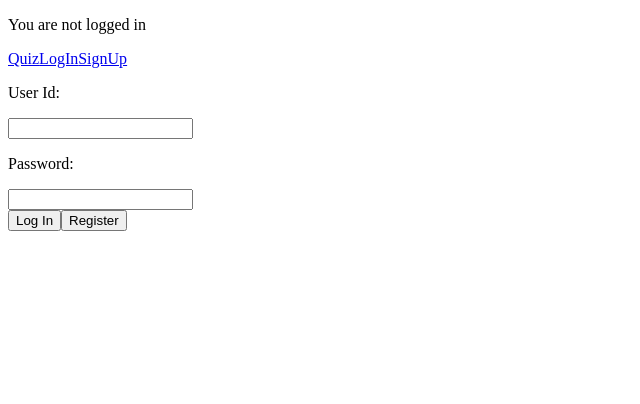
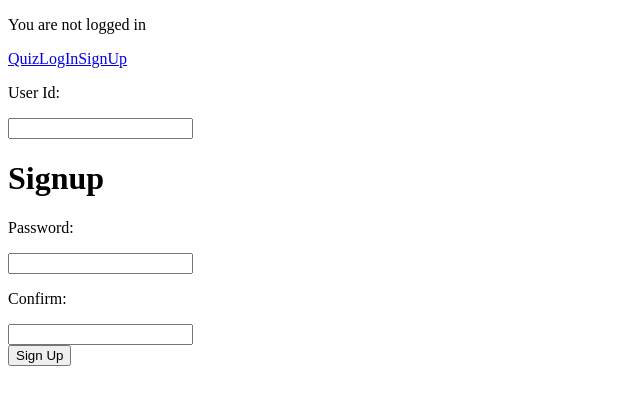
Before and after one commit to WhoCanThisBe/QuizGame_webAPI, a React app: page /signup in a window 1280 px wide. Shown: the top 404 px of the page, without its empty margins (0-640 px from the left). Built offline with nearby package versions, Linux system fonts and the light colour scheme; the HTML template or start-up script is replaced by a standard one.

Commit message:
part 10 some bugs fixe, not bueno

```diff
--- a/src/client/App.jsx
+++ b/src/client/App.jsx
@@ -17,13 +17,13 @@ function Header() {
     <header>
       <p className="header-text">You are not logged in</p>
       <div className="action-buttons">
-        <NavLink className="header-logo" to={NAV_PATH.HOME} tabIndex="0">
+        <NavLink className="header-logo" to={NAV_PATH.HOME}>
           Quiz
         </NavLink>
-        <NavLink className="header-button" to={NAV_PATH.LOGIN} tabIndex="0">
+        <NavLink className="header-button" to={NAV_PATH.LOGIN}>
           LogIn
         </NavLink>
-        <NavLink className="header-button" to={NAV_PATH.SIGNUP} tabIndex="0">
+        <NavLink className="header-button" to={NAV_PATH.SIGNUP}>
           SignUp
         </NavLink>
       </div>
@@ -42,11 +42,11 @@ const App = () => {
         <Route path={NAV_PATH.MATCH}>
           <Match />
         </Route>
-        <Route>
-          <Login path={NAV_PATH.LOGIN} />
+        <Route path={NAV_PATH.LOGIN}>
+          <Login />
         </Route>
-        <Route>
-          <Signup path={NAV_PATH.SIGNUP} />
+        <Route path={NAV_PATH.SIGNUP}>
+          <Signup />
         </Route>
         <Route>
           <ErrorView />
--- a/src/client/Signup.jsx
+++ b/src/client/Signup.jsx
@@ -5,44 +5,44 @@ import { USER_AUTH_ENDPOINT } from "./constant";
 import { useSubmit } from "./customhooks/useSubmit";
 
 const Signup = () => {
-  // const [userId, setUserId] = useState("");
-  // const [password, setPassword] = useState("");
-  // const [confirm, onConfirmChange] = useState("");
-  // const history = useHistory();
-  //
-  // const { handleSubmit, submitting, error } = useSubmit(
-  //   () => postJSON(USER_AUTH_ENDPOINT.SIGNUP, { userId, password }),
-  //   () => history.push("/")
-  // );
+  const [userId, setUserId] = useState("");
+  const [password, setPassword] = useState("");
+  const [confirm, onConfirmChange] = useState("");
+  const history = useHistory();
+
+  const { handleSubmit, submitting, error } = useSubmit(
+    () => postJSON(USER_AUTH_ENDPOINT.SIGNUP, { userId, password }),
+    () => history.push("/")
+  );
+
+  function doSignUp() {}
 
   return (
     <div className="center">
-      <h1>Test</h1>
-      {/*<h1>dsds</h1>*/}
-      {/*<form onSubmit={handleSubmit}>*/}
-      {/*  <div>*/}
-      {/*    <p>User Id:</p>*/}
-      {/*    <input type="text" value={userId} onChange={setUserId} />*/}
-      {/*  </div>*/}
+      <form onSubmit={handleSubmit}>
+        <div>
+          <p>User Id:</p>
+          <input type="text" value={userId} onChange={setUserId} />
+        </div>
 
-      {/*  <div>*/}
-      {/*    <h1>Signup</h1>*/}
-      {/*    /!*{error && <p>error.toString</p>}*!/*/}
-      {/*    <p>Password:</p>*/}
-      {/*    <input type="password" value={password} onChange={setPassword} />*/}
-      {/*  </div>*/}
-      {/*  <div>*/}
-      {/*    <p>Confirm:</p>*/}
-      {/*    <input type="password" value={confirm} onChange={onConfirmChange} />*/}
-      {/*    /!*<div>{confirmMsg}</div>*!/*/}
-      {/*  </div>*/}
+        <div>
+          <h1>Signup</h1>
+          {/*{error && <p>error.toString</p>}*/}
+          <p>Password:</p>
+          <input type="password" value={password} onChange={setPassword} />
+        </div>
+        <div>
+          <p>Confirm:</p>
+          <input type="password" value={confirm} onChange={onConfirmChange} />
+          {/*<div>{confirmMsg}</div>*/}
+        </div>
 
-      {/*  /!*TODO: Invalid userId/password*!/*/}
+        {/*TODO: Invalid userId/password*/}
 
-      {/*  <button className="button" onClick={doSignUp}>*/}
-      {/*    Sign Up*/}
-      {/*  </button>*/}
-      {/*</form>*/}
+        <button className="button" onClick={doSignUp}>
+          Sign Up
+        </button>
+      </form>
     </div>
   );
 };
```
